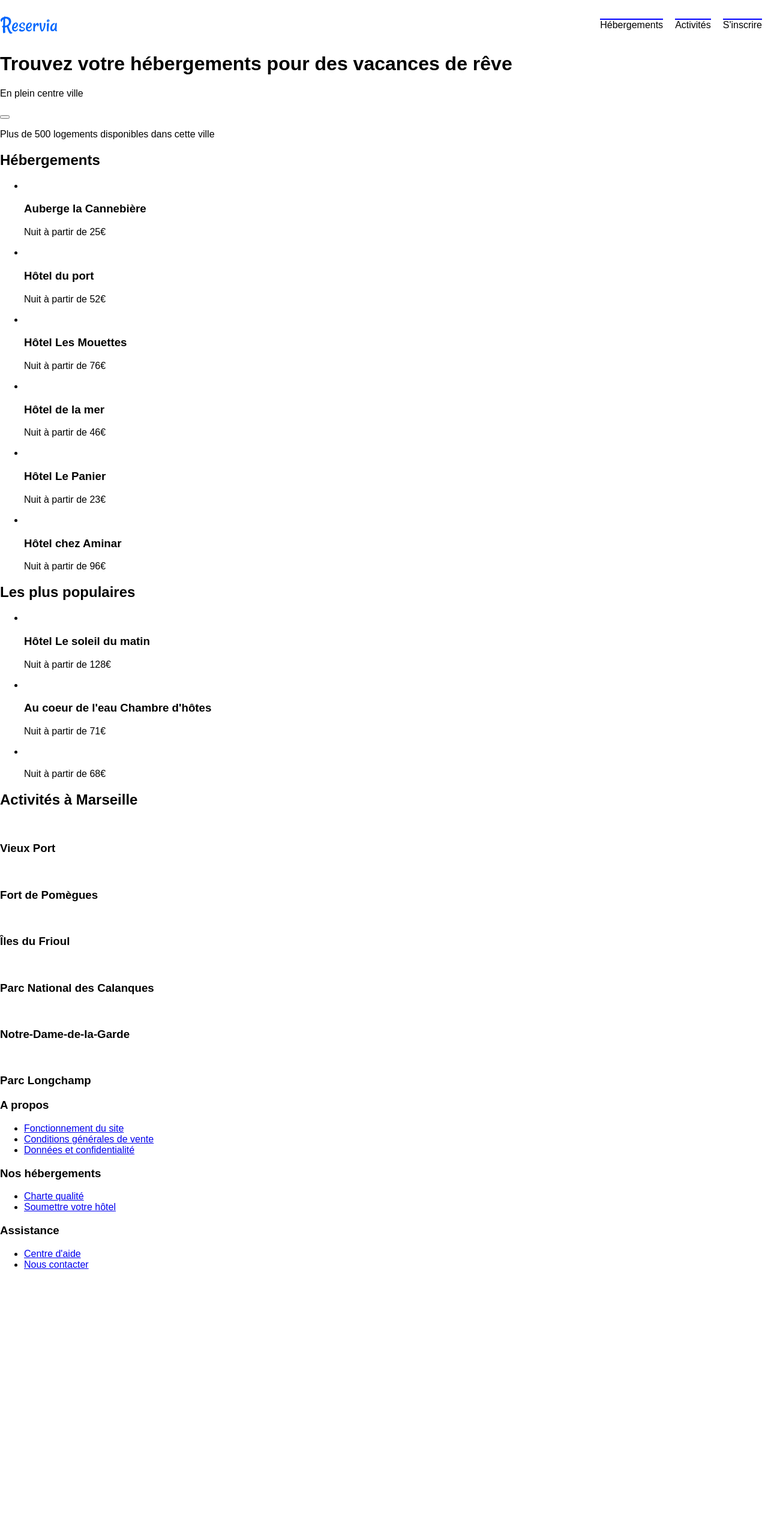
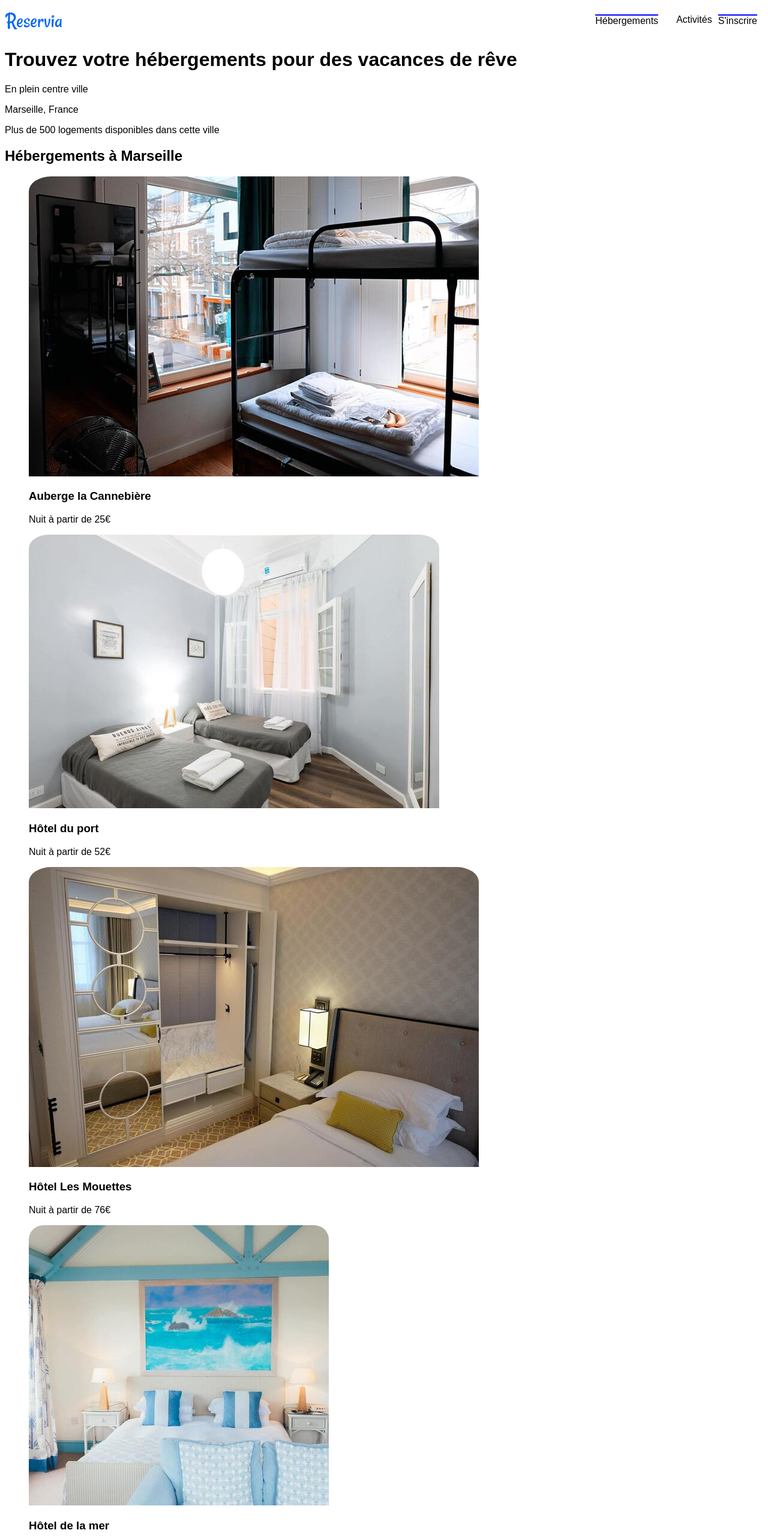
Before and after one commit to l0u1s-s3nn1n/LouisLeBail_2_25072021, a plain HTML site: page html/index.html in a window 1280 px wide. Shown: the top 2560 px of the page at 60% size. Before the commit the page ends 2133 px from the top, so only its background shows below. Drawn offline with Linux system fonts and the light colour scheme.

Commit message:
html : ancres, image, textes / css : main, footer.

```diff
--- a/css/style.css
+++ b/css/style.css
@@ -1,21 +1,77 @@
 body {
         font-family: "Raleway", sans-serif;
-        margin: 0px;
+        color: black;
+}
+ul {
+    list-style-type: none;
+    }
+a {
+    color: black;
+    text-decoration: none;
+}
+
+/* Logo_navigation */
+header {
+    width: 100%;
+
 }
 
 nav {
+width: 100%;
 display: flex;
 justify-content: space-between;
 align-items: center;
-padding-top: 15px;
+padding-top: 0px;
+margin-top: 0px;
 }
 nav ul {
     display: flex;
     list-style: none;
 }
 
-nav li{
+nav li {
     display: flex;
     border-top: solid 2px blue;
     margin : 0px 10px 0px 10px;
 }
+
+/* Search_Filters */
+/* Main_content */
+/* Accomodation */
+#Accomodation {
+    background-color: #f2f2f2;
+    display: flex;
+    justify-content: space-between;
+    align-items: center;
+}
+.Accomodation_bloc2 {
+    border-radius: 5%;
+    background: white;
+}
+.Accomodation_bloc3 {
+    border-radius: 5%;
+    background: white;
+}
+.Accomodation_bloc4 {
+    border-radius: 5%;
+    background: white;
+}
+.accomodation_images {
+    border-top-left-radius: 5%;
+    border-top-right-radius: 5%;
+}
+/* Most_popular */
+#most_popular {
+    background-color: #F2F2F2;
+}
+/* Activities */
+#activities {
+    display: flex;
+}
+
+/* Footer */
+.footer_items {
+    width: 100%;
+    background: #F2F2F2;
+    display: flex;
+}
--- a/html/index.html
+++ b/html/index.html
@@ -9,23 +9,28 @@
 </head>
 
 <body>
-    <!--Logo-Navigation-->
+    <!--Logo_Navigation-->
     <header>
         <nav>
             <img src="/images/logo/Reservia.svg" alt="logo">
             <ul class="nav_menu">
-                <li class= "anchor_accomodation">Hébergements</li>
-                <li class="anchor_activities">Activités</li>
+                <li class= "anchor_accomodation">
+                    <a href="#accomodation">Hébergements</a>
+                </li>
+                <li class="anchor_activities"></li>
+                    <a href="#activities">Activités</a>
                 <li class="registration">S'inscrire</li>
             </ul>
         </nav>
     </header>
 
-<!--Search-Filters-->
+<!--Search_Filters-->
 <div class="Search">
     <h1>Trouvez votre hébergements pour des vacances de rêve</h1>
     <p>En plein centre ville</p>
-    <button></button>
+    <form method="post" action="traitement.php">
+        <p>Marseille, France</p>
+     </form>
     <div></div>
     <p>Plus de 500 logements disponibles dans cette ville</p>
 
@@ -34,73 +39,76 @@
 <!--Main_content-->
     <main>
         <!--Accomodation-->
-        <section class="Accomodation">
-            <h2>Hébergements</h2>
-            <ul class="Accomodation_bloc">
+
+        <section >
+            <h2 id="accomodation">Hébergements à Marseille</h2>
+            <ul class='Accomodation_bloc'>
                 <li class="Accomodation_bloc1">
-                    <img src="" alt="">
+                    <img class="accomodation_images" src="/images/hebergements/4_small/marcus-loke-WQJvWU_HZFo-unsplash.jpg" alt="Photo d'une chambre">
                     <h3>Auberge la Cannebière</h3>
                     <p>Nuit à partir de 25€</p>
                     <i></i>
                 </li>
                 <li class="Accomodation_bloc2">
-                    <img src="" alt="">
+                    <img class="accomodation_images" src="/images/hebergements/4_small/fred-kleber-gTbaxaVLvsg-unsplash.jpg" alt="Photo d'une chambre">
                     <h3>Hôtel du port</h3>
                     <p>Nuit à partir de 52€</p>
                     <i></i>
                 </li>
                 <li class="Accomodation_bloc3">
-                    <img src="" alt="">
+                    <img class="accomodation_images" src="/images/hebergements/4_small/reisetopia-B8WIgxA_PFU-unsplash.jpg" alt="Photo d'une chambre">
                     <h3>Hôtel Les Mouettes</h3>
                     <p>Nuit à partir de 76€</p>
                     <i></i>
                 </li>
                 <li class="Accomodation_bloc4">
-                    <img src="" alt="">
+                    <img class="accomodation_images" src="/images/hebergements/4_small/annie-spratt-Eg1qcIitAuA-unsplash.jpg" alt="Photo d'une chambre">
                     <h3>Hôtel de la mer</h3>
                     <p>Nuit à partir de 46€</p>
                     <i></i>
                 </li>
                 <li class="Accomodation_bloc5">
-                    <img src="" alt="">
+                    <img class="accomodation_images" src="/images/hebergements/4_small/nicate-lee-kT-ZyaiwBe0-unsplash.jpg" alt="Photo d'une chambre">
                     <h3>Hôtel Le Panier</h3>
                     <p>Nuit à partir de 23€</p>
                     <i></i>
                 </li>
                 <li class="Accomodation_bloc6">
-                    <img src="" alt="">
+                    <img class="accomodation_images" src="/images/hebergements/4_small/febrian-zakaria-M6S1WvfW68A-unsplash.jpg" alt="Room photo">
                     <h3>Hôtel chez Aminar</h3>
                     <p>Nuit à partir de 96€</p>
                     <i></i>
                 </li>
             </ul>
+            <h4>Afficher plus</h4>
         </section>
         <!--Most_popular-->
-        <section class="most_popular">
+        <section id='most_popular'>
             <h2>Les plus populaires</h2>
             <ul class="most_popular_bloc">
                 <li class="most_popular_bloc1">
-                    <img src="" alt="">
+                    <img src="/images/hebergements/4_small/emile-guillemot-Bj_rcSC5XfE-unsplash.jpg" alt="Room photo">
                     <h3>Hôtel Le soleil du matin</h3>
                     <p>Nuit à partir de 128€</p>
                     <i></i></li>
                 <li class="most_popular_bloc2">
-                    <img src="" alt="">
+                    <img src="/images/hebergements/4_small/aw-creative-VGs8z60yT2c-unsplash.jpg" alt="Room photo">
                     <h3>Au coeur de l'eau Chambre d'hôtes</h3>
                     <p>Nuit à partir de 71€</p>
                     <i></i>
                 </li>
                 <li class="most_popular_bloc3">
-                    <img src="" alt="">
-                    <h3></h3>
+                    <img src="/images/hebergements/4_small/febrian-zakaria-sjvU0THccQA-unsplash.jpg" alt="Room photo">
+                    <h3>Hôtel Tout bleu et Blanc</h3>
                     <p>Nuit à partir de 68€</p>
                     <i></i>
                 </li>
             </ul>
         </section>
         <!--Activities-->
-        <section class="activities">
+        <section id="activities">
             <h2>Activités à Marseille</h2>
+            <div>
             <div class="activities_bloc1">
                 <img src="" alt="">
                 <h3>Vieux Port</h3>
@@ -109,6 +117,7 @@
                 <img src="" alt="">
                 <h3>Îles du Frioul</h3>
             </div>
+        </div>
             <div class="activities_bloc2"></div>
             <img src="" alt="">
                 <h3>Parc National des Calanques</h3>
@@ -124,7 +133,7 @@
     <footer>
         <div class="footer_items">
             <div class="about">
-                <h3>A propos</h3>
+                <h4>A propos</h4>
                 <ul>
                     <li><a href="#">Fonctionnement du site</a></li>
                     <li><a href="#">Conditions générales de vente</a></li>
@@ -132,14 +141,14 @@
                 </ul>
             </div>
             <div class="footer_accomodations">
-                <h3>Nos hébergements</h3>
+                <h4>Nos hébergements</h4>
                 <ul>
                     <li><a href="#">Charte qualité</a></li>
                     <li><a href="#">Soumettre votre hôtel</a></li>
                 </ul>
             </div>
             <div class="assistance">
-                <h3>Assistance</h3>
+                <h4>Assistance</h4>
                 <ul>
                     <li><a href="#">Centre d'aide</a></li>
                     <li><a href="#">Nous contacter</a></li>
```
Also changed, not shown: 2 other files.
